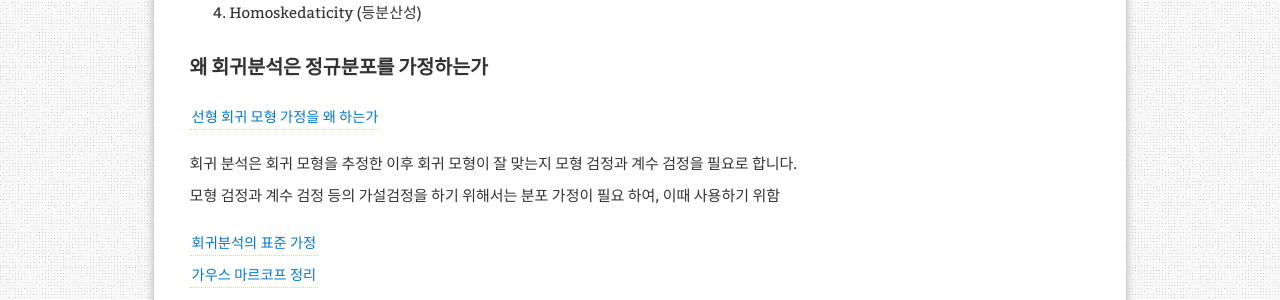
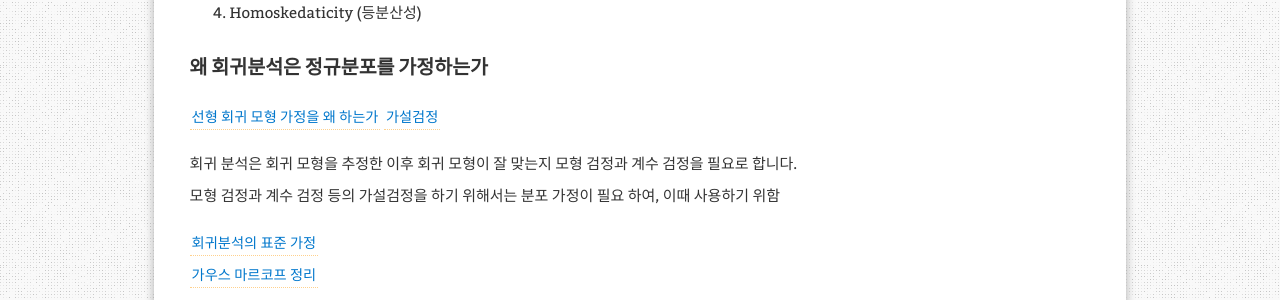
Before and after one commit to aristohyun/aristohyun.github.io, a Jekyll site: the page built from _posts/2021-06-25-Linear-Regression.md, in a window 1280 px wide and 900 px high, scrolled down 1580 px. Shown: the part 153-453 px from the top of the window. Built offline with Jekyll 4.4.1, drawn with Linux system fonts in a browser that asks for light colours; formulas are drawn with MathJax 3; comment, search, counter and statistics services are not loaded.

Commit message:
Update 2021-06-25-Linear-Regression.md

```diff
--- a/_posts/2021-06-25-Linear-Regression.md
+++ b/_posts/2021-06-25-Linear-Regression.md
@@ -50,6 +50,7 @@ redirect_from:
 ### 왜 회귀분석은 정규분포를 가정하는가
 
 [선형 회귀 모형 가정을 왜 하는가](https://laoonlee.tistory.com/5)
+[가설검정](https://kkokkilkon.tistory.com/36)
 
 회귀 분석은 회귀 모형을 추정한 이후 회귀 모형이 잘 맞는지 모형 검정과 계수 검정을 필요로 합니다.
 모형 검정과 계수 검정 등의 가설검정을 하기 위해서는 분포 가정이 필요 하여, 이때 사용하기 위함
```
